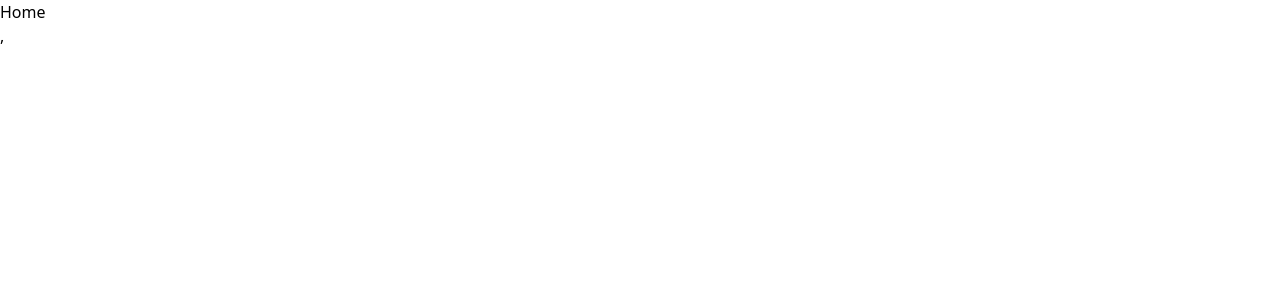
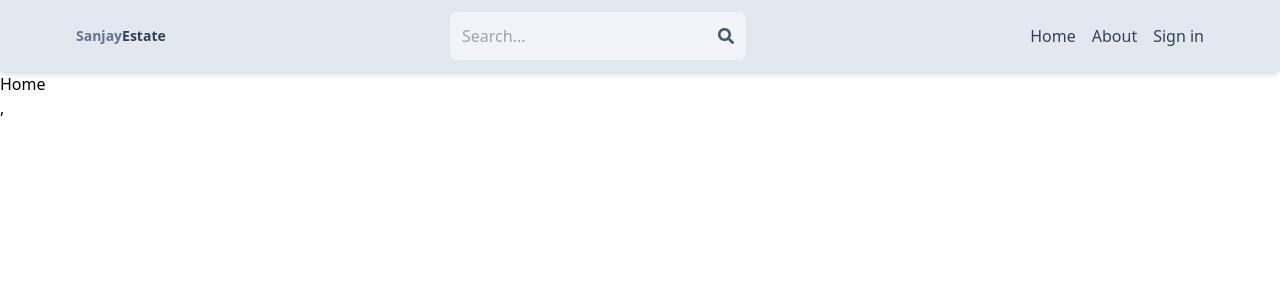
Before and after one commit to sanjaymohansingh/mern-estate, a React (Vite) app in the folder client/: page / in a window 1280 px wide. Shown: the top 300 px of the page. Built offline with nearby package versions, Linux system fonts and the light colour scheme.

Commit message:
create header component

```diff
--- a/client/src/App.jsx
+++ b/client/src/App.jsx
@@ -4,10 +4,12 @@ import SignIn from "./pages/SignIn";
 import SignUp from "./pages/SignUp";
 import About from "./pages/About";
 import Profile from "./pages/Profile";
+import Header from "./components/Header";
 
 const App = () => {
   return (
     <>
+      <Header />
       <Routes>
         <Route path="/" element={<Home />} />
         <Route path="/sign-in" element={<SignIn />} />
--- /dev/null
+++ b/client/src/components/Header.jsx
@@ -0,0 +1,42 @@
+import { FaSearch } from "react-icons/fa";
+import { Link } from "react-router-dom";
+
+const Header = () => {
+  return (
+    <header className="bg-slate-200 shadow-md">
+      <div className="flex justify-between items-center max-w-6xl mx-auto p-3">
+        <Link to="/">
+          <h1 className="font-bold text-sm text-sm:text-xl flex felx-wrap">
+            <span className="text-slate-500">Sanjay</span>
+            <span className="text-slate-700">Estate</span>
+          </h1>
+        </Link>
+        <form className="bg-slate-100 p-3 rounded-lg flex items-center">
+          <input
+            type="text"
+            placeholder="Search..."
+            className="bg-transparent focus:outline-none w-24 sm:w-64"
+          />
+          <FaSearch className="text-slate-600" />
+        </form>
+        <ul className="flex gap-4">
+          <Link to="/">
+            <li className="hidden sm:inline text-slate-700 hover:underline">
+              Home
+            </li>
+          </Link>
+          <Link to="/about">
+            <li className="hidden sm:inline text-slate-700 hover:underline">
+              About
+            </li>
+          </Link>
+          <Link to="/sign-in">
+            <li className=" text-slate-700 hover:underline">Sign in</li>
+          </Link>
+        </ul>
+      </div>
+    </header>
+  );
+};
+
+export default Header;
```
